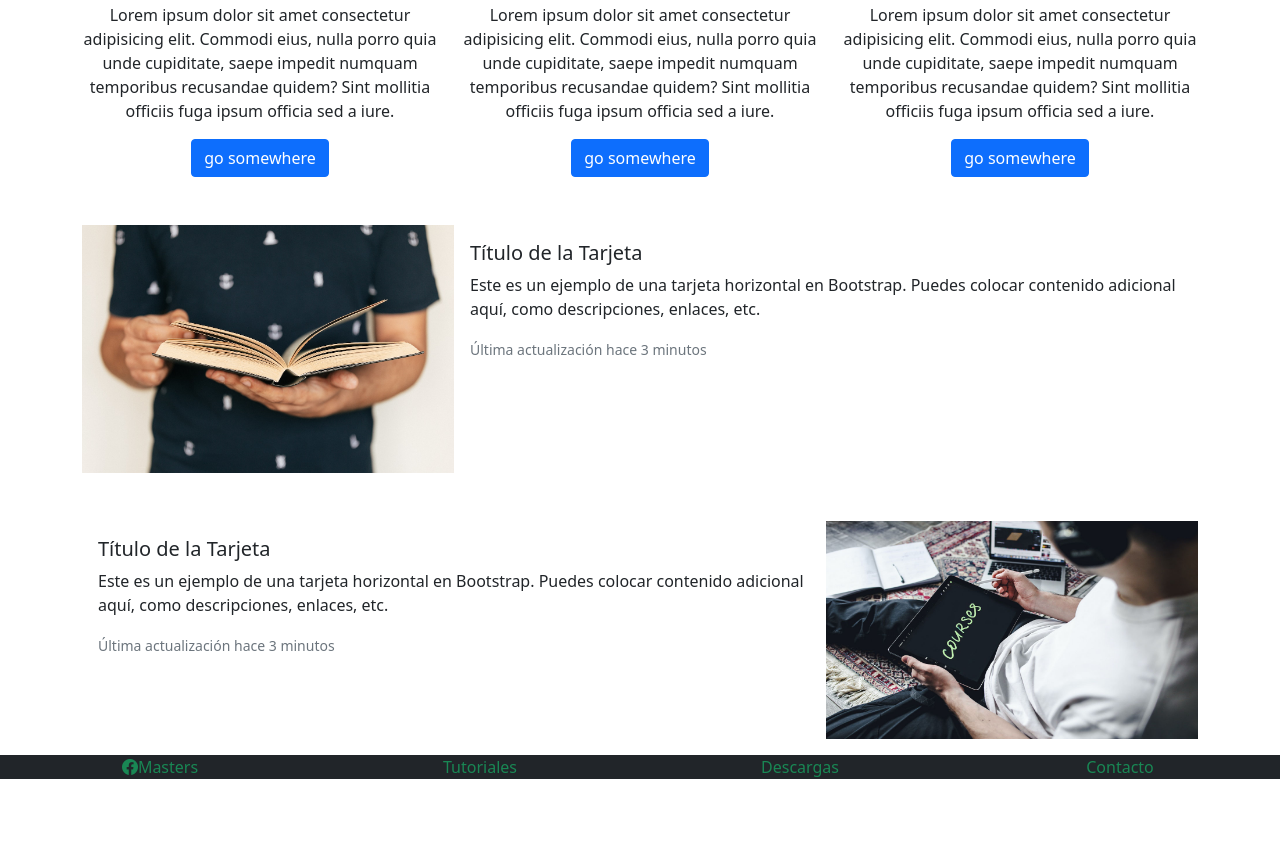
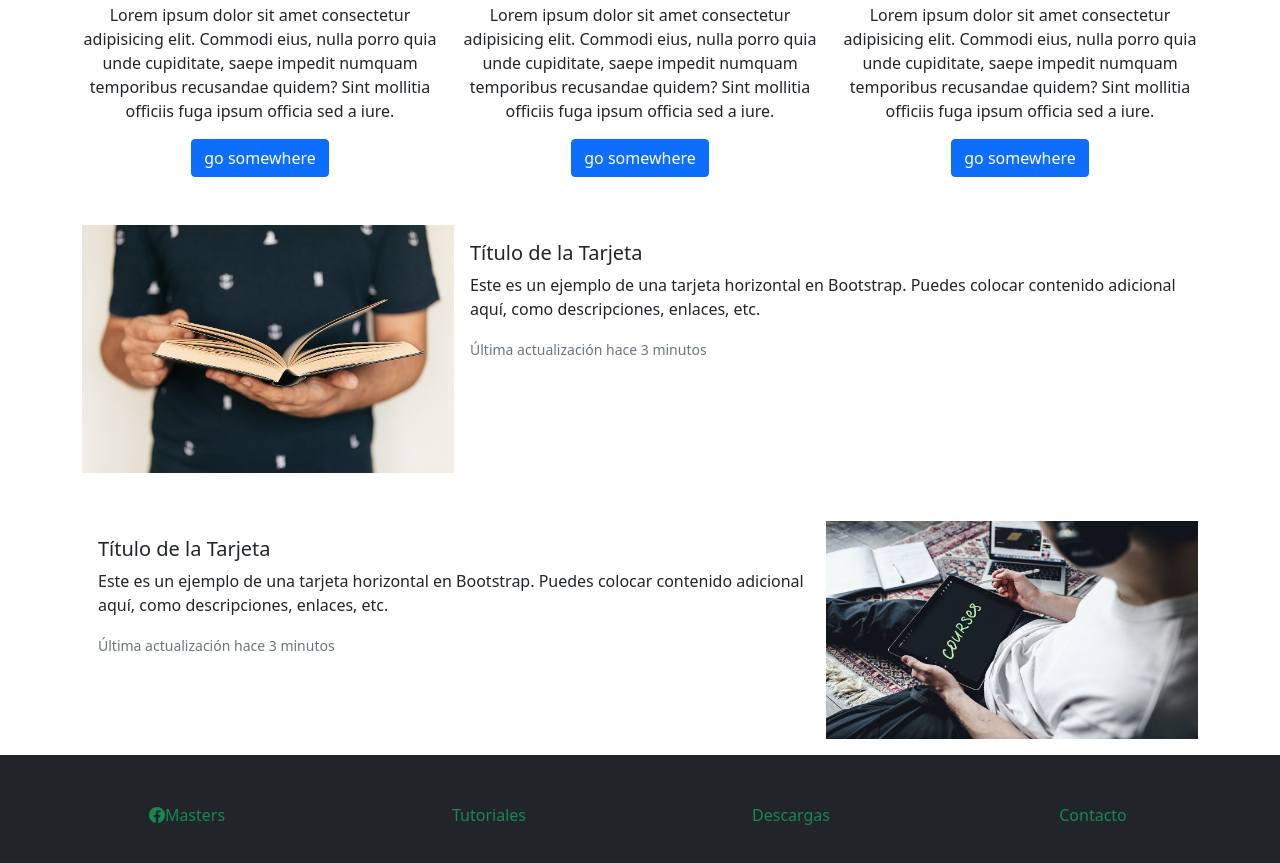
Before and after one commit to andres123456835/prueba1, a website: page index.html in a window 1280 px wide. Shown: the part 1243-2106 px from the top of the page. Before the commit the page ends 2022 px from the top, so only its background shows below. Drawn offline with nearby package versions, Linux system fonts and the light colour scheme.

Commit message:
Update index.html

```diff
--- a/index.html
+++ b/index.html
@@ -149,7 +149,7 @@
       </div>
   </div>
   <footer>
- <div class="container-fluid bg-dark text-center">
+ <div class="container-fluid bg-dark p-5 text-center">
    <div class="row">
      <div class="col">
       <a href="#" class="text-decoration-none text-success"><i class="bi bi-facebook"></i>Masters</a>
```
